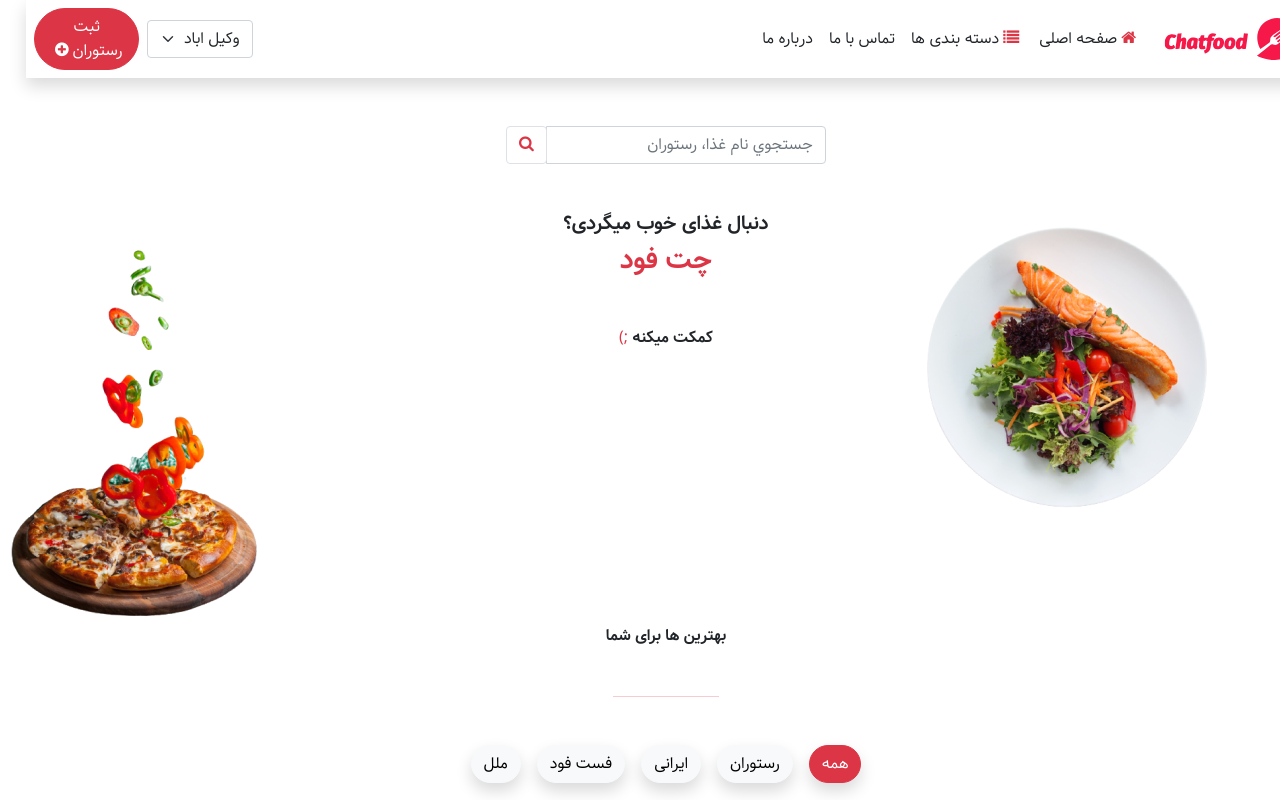
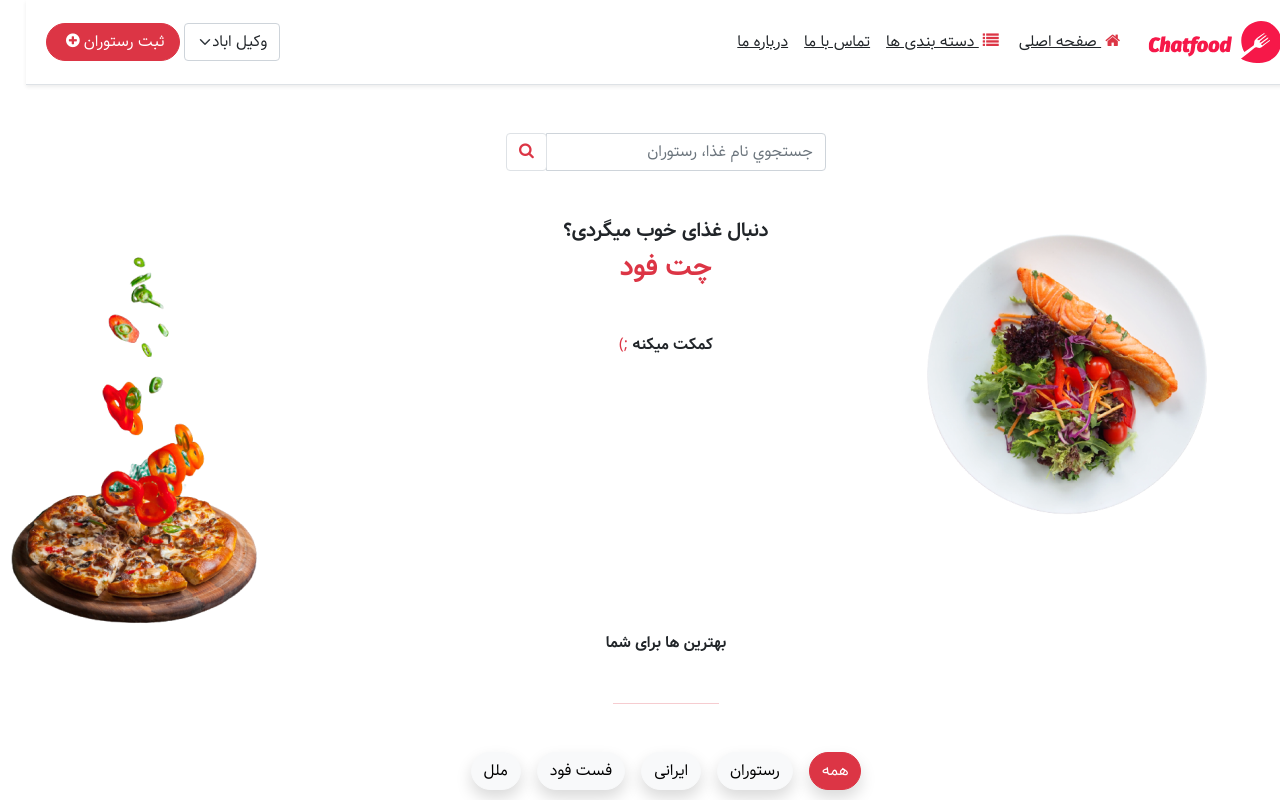
Before and after one commit to iamhaaamed/chatfood, a React (Create React App) app: page / in a window 1280 px wide. Shown: the top 800 px of the page. Built offline with nearby package versions, Linux system fonts and the light colour scheme.

Commit message:
fix header

```diff
--- a/src/components/Header/index.js
+++ b/src/components/Header/index.js
@@ -3,56 +3,38 @@ import logo from "../../assets/images/logo.svg";
 
 export default () => {
   return (
-    <nav className="navbar navbar-expand-lg navbar-white bg-white shadow px-2">
+    <header class="d-flex flex-column flex-md-row align-items-center p-3 px-md-4 mb-3 bg-white border-bottom shadow-sm">
       <a className="navbar-brand" href="#">
         <img src={logo} />
       </a>
-      <button
-        className="navbar-toggler"
-        type="button"
-        data-bs-toggle="collapse"
-        data-bs-target="#navbarNavAltMarkup"
-        aria-controls="navbarNavAltMarkup"
-        aria-expanded="false"
-        aria-label="Toggle navigation"
-      >
-        <span className="navbar-toggler-icon"></span>
-      </button>
-      <div className="collapse navbar-collapse" id="navbarNavAltMarkup">
-        <div className="navbar-nav">
-          <a
-            className="nav-link active  text-dark"
-            aria-current="page"
-            href="#"
-          >
-            <i className="fa fa-home text-danger mx-1" />
-            صفحه اصلی
+
+      <nav class="my-2 my-md-0 me-md-3">
+        <a class="p-2 text-dark" href="#">
+          <i className="fa fa-home text-danger mx-1" /> صفحه اصلی
         </a>
-          <a className="nav-link text-dark" href="#">
-            <i className="fa fa-list text-danger mx-1" />
-            دسته بندی ها
+        <a class="p-2 text-dark" href="#">
+          <i className="fa fa-list text-danger mx-1" /> دسته بندی ها
         </a>
-          <a className="nav-link  text-dark" href="#">
+        <a class="p-2 text-dark" href="#">
           تماس با ما
         </a>
-          <a className="nav-link  text-dark" href="#">
+        <a class="p-2 text-dark" href="#">
           درباره ما
         </a>
-        </div>
-      </div>
-      <div className="col-1 me-2">
+      </nav>
+      <div class="my-0 ms-md-auto d-flex align-items-center justify-center">
+        <div className="col-5">
           <select className="form-select" aria-label="Default select example">
             <option value="1">وکیل اباد</option>
             <option value="2">ستارخان</option>
             <option value="3">طرقبه</option>
           </select>
         </div>
-      <div className="col-1">
-        <button className="btn btn-pill btn-danger rounded-pill">
+        <button className="btn btn-pill btn-danger rounded-pill ms-1 col-7">
           ثبت رستوران
           <i className="fa fa-plus-circle text-white mx-1" />
         </button>
       </div>
-    </nav>
+    </header>
   );
 };
```
Lines whose indentation alone changed are shown as unchanged.
